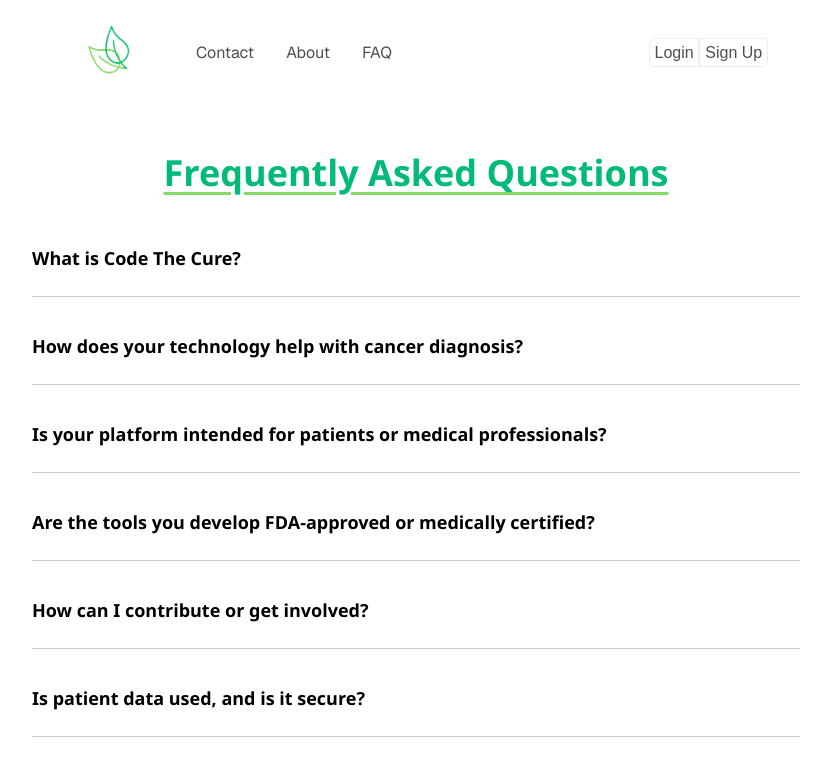
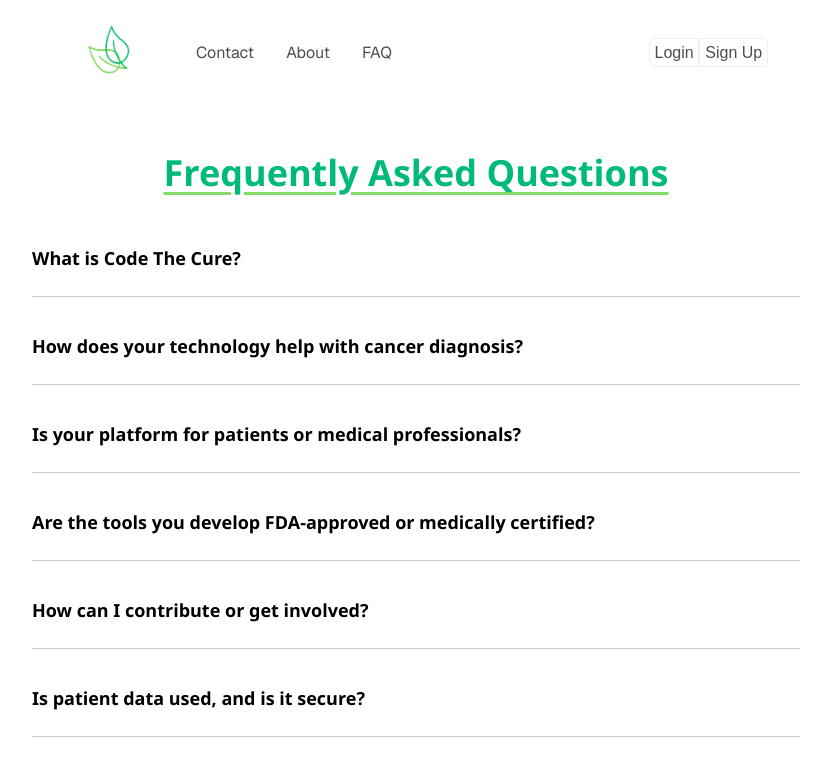
Before and after one commit to 1ightstep/CodeTheCure, a Next.js app: page /questions in a window 1280 px wide. Shown: the top 776 px of the page, without its empty margins (224-1055 px from the left). Built offline with nearby package versions, Linux system fonts and the light colour scheme.

Commit message:
landing tweaks

```diff
--- a/src/app/(public)/questions/page.tsx
+++ b/src/app/(public)/questions/page.tsx
@@ -22,8 +22,7 @@
       "We build AI-powered tools that assist doctors in identifying early signs of cancer from medical data, such as imaging or pathology reports, with improved accuracy and speed.",
   },
   {
-    question:
-      "Is your platform intended for patients or medical professionals?",
+    question: "Is your platform for patients or medical professionals?",
     answer:
       "We build AI-powered tools that assist doctors in identifying early signs of cancer from medical data, such as imaging or pathology reports, with improved accuracy and speed.",
   },
```
